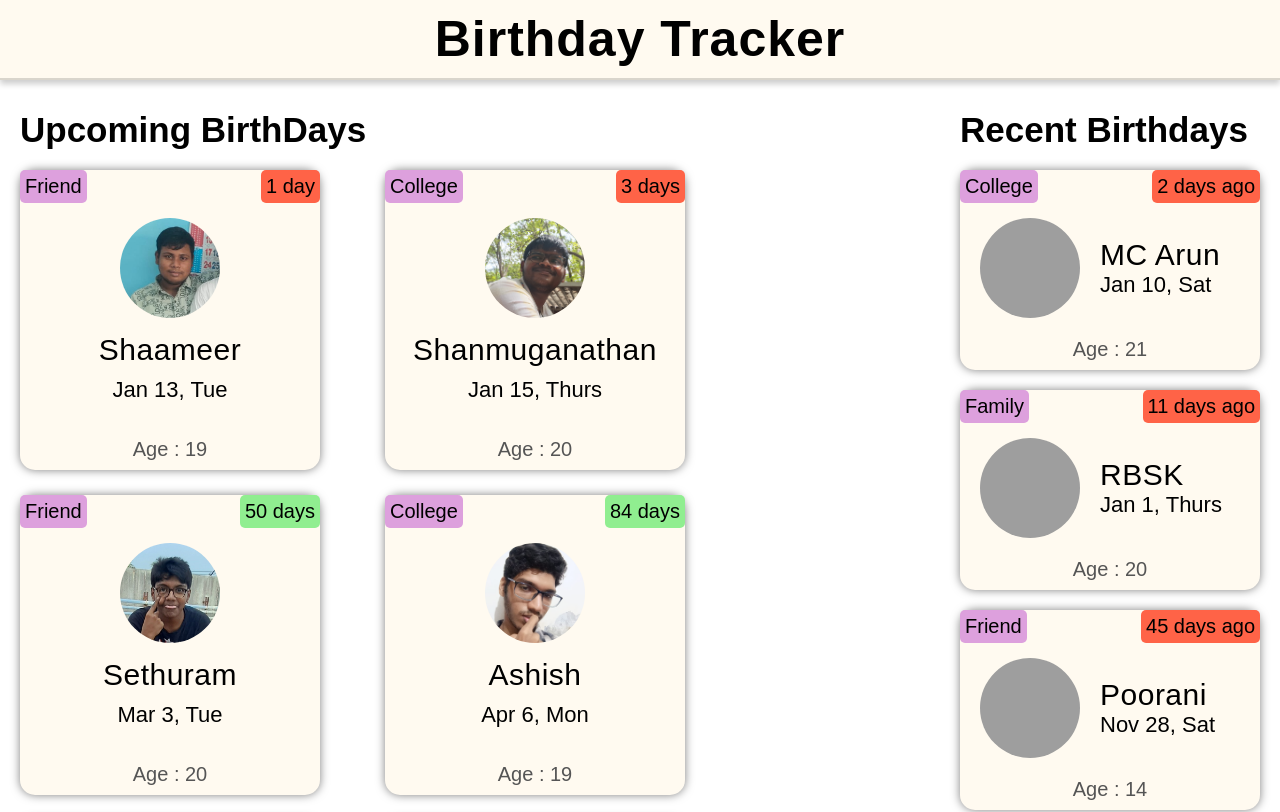
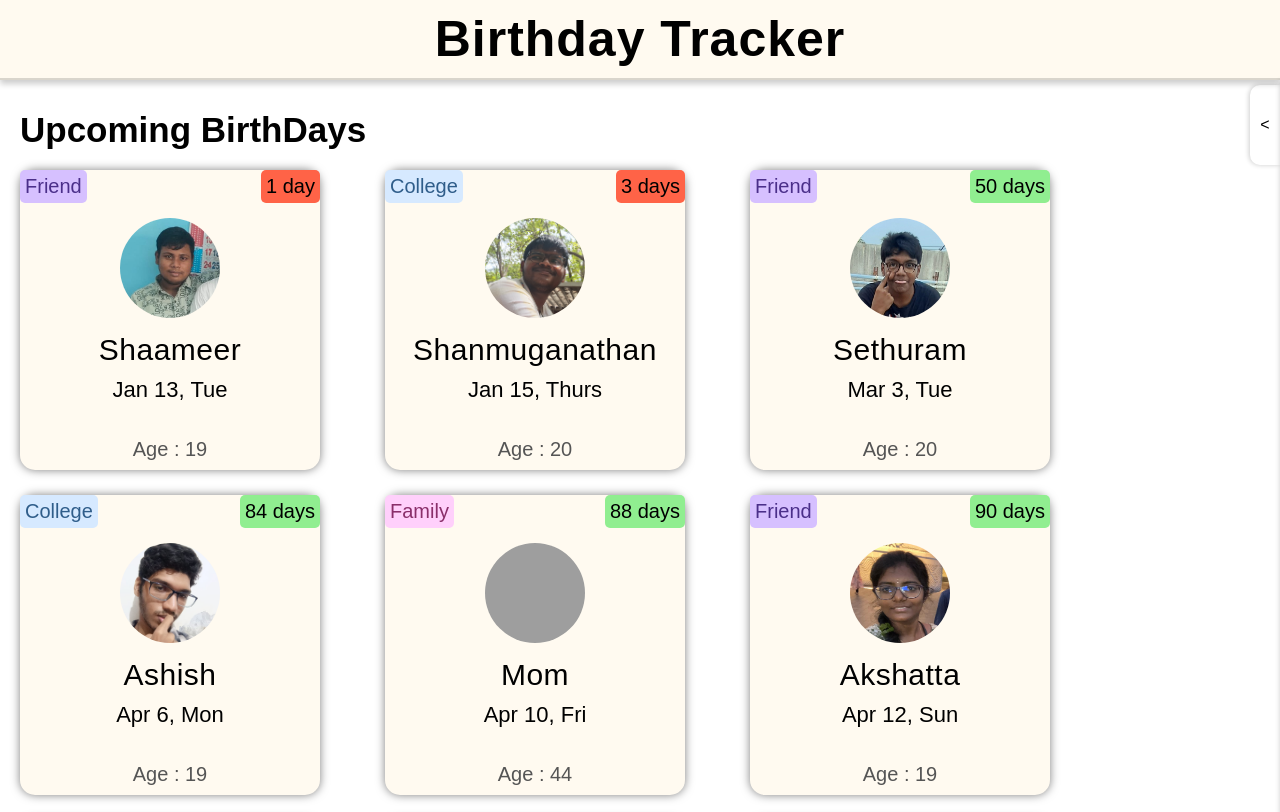
Before and after one commit to rbsk-05/birthday-tracker, a React (Vite) app: page / in a window 1280 px wide. Shown: the top 812 px of the page. Built offline with nearby package versions, Linux system fonts and the light colour scheme; grey boxes are pictures that could not be loaded; a web font is replaced by a local one.

Commit message:
Updated Sidebar

```diff
--- a/src/App.css
+++ b/src/App.css
@@ -38,8 +38,39 @@
   gap: 25px;
 }
 
+.recent-toggle{
+  display: flex;
+  align-items: center;
+  justify-content: center;
+  position: fixed;
+  right: 0;
+  top: 85px;
+  width: 30px;
+  height: 80px;
+  border-radius: 10px 0 0 10px;
+  cursor: pointer;
+  box-shadow: -1px 0px 5px rgba(0,0,0,0.2);
+  z-index: 1;
+}
+
+
 .Recent-div{
-  flex: 1;
+  position: fixed;
+  top: 1;
+  right: 0;
+  width: 400;
+  height: 750px;
+
+  /* background: rgba(255, 250, 240, 0.75); */
+  backdrop-filter: blur(5px);
+  box-shadow: 0px 0 5px rgba(0,0,0,0.2);
+  transform: translateX(100%);
+  transition: transform 0.3s ease;
+}
+
+
+.Recent-div.open{
+  transform: translateX(0);
 }
 
 .Recent-div h3{
--- a/src/App.jsx
+++ b/src/App.jsx
@@ -3,8 +3,15 @@ import birthdays from './birthdays';
 import BirthdayCard from './components/BirthdayCard';
 import RecentCard from './components/RecentCard';
 import {getAge, getDay, getBirthDate, getBirthMonth, getDaysAgo, getDaysLeft} from './utils/date';
+import {useState} from "react";
 
 function App() {
+
+  const[isRecentOpen, setIsRecentOpen] = useState(false);
+
+  const toggleRecent = () => {
+    setIsRecentOpen(prev => !prev)
+  };
 
   //Use spread operator to create a new array
   //Sort based on upcoming b-days
@@ -43,11 +50,13 @@ function App() {
             ))
           }
         </div>
-
-
       </div>
 
-      <div className="Recent-div">
+      <div className="recent-toggle" onClick={toggleRecent}>
+        <span>{isRecentOpen ? ">" : "<"}</span>
+      </div>
+
+      <div className={`Recent-div ${isRecentOpen ? "open" : ""}`}>
         <h3>Recent Birthdays</h3>
 
         <div className='Recent-card-div'>
--- a/src/birthdays.js
+++ b/src/birthdays.js
@@ -112,13 +112,6 @@ const birthdays = [
     image: "ara.jpg"
   },
   {
-    id : 16,
-    name : "Akshay Kumar S",
-    dob : "Jun 23 2006",
-    tag : "College",
-    image: "akshay.jpg"
-  },
-  {
     id : 17,
     name : "Bharath Kumar S",
     dob : "Oct 10 2005",
@@ -170,7 +163,7 @@ const birthdays = [
   {
     id : 24,
     name : "Shanjiv Krishna",
-    dob : "July 12 2005",
+    dob : "Aug 23 2005",
     tag : "Friend",
     image: "shanjiv.jpg"
   },
@@ -222,6 +215,20 @@ const birthdays = [
     dob : "Jun 19 2006",
     tag : "College",
     image: "gian.jpg"
+  },
+  {
+    id : 32,
+    name : "Akshay Kumar S",
+    dob : "Jun 23 2006",
+    tag : "College",
+    image: "akshay.jpg"
+  },
+  {
+    id : 33,
+    name : "Pranav ML",
+    dob : "Sep 20 2005",
+    tag : "Friend",
+    image: "pranav.jpg"
   }
 ];
 
--- a/src/components/BirthdayCard.css
+++ b/src/components/BirthdayCard.css
@@ -34,6 +34,21 @@
 
 .Birthday-tag{
   background-color: #DDA0DD;
+}
+
+.Birthday-tag.friend{
+  background-color: #d6c0ff;
+  color: #4b2f8a;
+}
+
+.Birthday-tag.college{
+  background-color: #d6e9ff;
+  color: #2f5d8a;
+}
+
+.Birthday-tag.family{
+  background-color: #ffd0fb;
+  color: #8a2f6a;
 }
 
 .Birthday-days{
--- a/src/components/BirthdayCard.jsx
+++ b/src/components/BirthdayCard.jsx
@@ -8,7 +8,7 @@ function BirthdayCard ({birthday, age, daysLeft, day, birthdate, birthmonth}) {
   return (
     <div className="Birthday-card">
         <div className="Birthday-card-header">
-          <span className='Birthday-tag'>{birthday.tag}</span>
+          <span className={`Birthday-tag ${birthday.tag === "Family" ? "family" : birthday.tag === "Friend" ? "friend" : "college"}`}>{birthday.tag}</span>
           <span className={`Birthday-days ${dayColor}`}>{daysLeft === 0 ? "Today!" : `${daysLeft} ${daysLeft === 1 ? "day" : "days"}`}</span>
         </div>
 
--- a/src/components/RecentCard.css
+++ b/src/components/RecentCard.css
@@ -1,8 +1,8 @@
 .Recent-card{
   background-color: #fffaf0; /*beige*/
   /* background-color: rgba(255, 234, 115, 0.979); */
-  height: 200px;
-  width: 300px;
+  height: 190px;
+  width: 350px;
   margin: 0px 20px;
   border-radius: 15px;
   margin-bottom: 20px;
@@ -44,6 +44,7 @@
   margin: 0px;
   font-size: 30px;
   letter-spacing: 0.5px;
+
 }
 
 .Birthday-date-recent{
@@ -63,5 +64,5 @@
   color: #555;
   font-size: 20px;
   font-weight: 300;
-  margin-top: 20px;
+  margin-top: 10px;
 }
--- a/src/components/RecentCard.jsx
+++ b/src/components/RecentCard.jsx
@@ -4,11 +4,11 @@ function RecentCard({birthday, age, day, birthdate, birthmonth, daysAgo}){
   return (
     <div className='Recent-card'>
       <div className='Birthday-card-header'>
-        <span className='Birthday-tag'>{birthday.tag}</span>
+        <span className={`Birthday-tag ${birthday.tag === "Family" ? "family" : birthday.tag === "Friend" ? "friend" : "college"}`}>{birthday.tag}</span>
         <span className='Birthday-days'>{daysAgo} {daysAgo <= 1 ? "day ago" : "days ago"}</span>
       </div>
       <div className='Recent-card-content'>
-        <img src="darshan.jpg"/>
+        <img src={birthday.image}/>
         <div>
           <p className='Birthday-name-recent'>{birthday.name}</p>
           <p className='Birthday-date-recent'>{birthmonth} {birthdate}, {day}</p>
```
Also changed, not shown: public/pranav.jpg.
